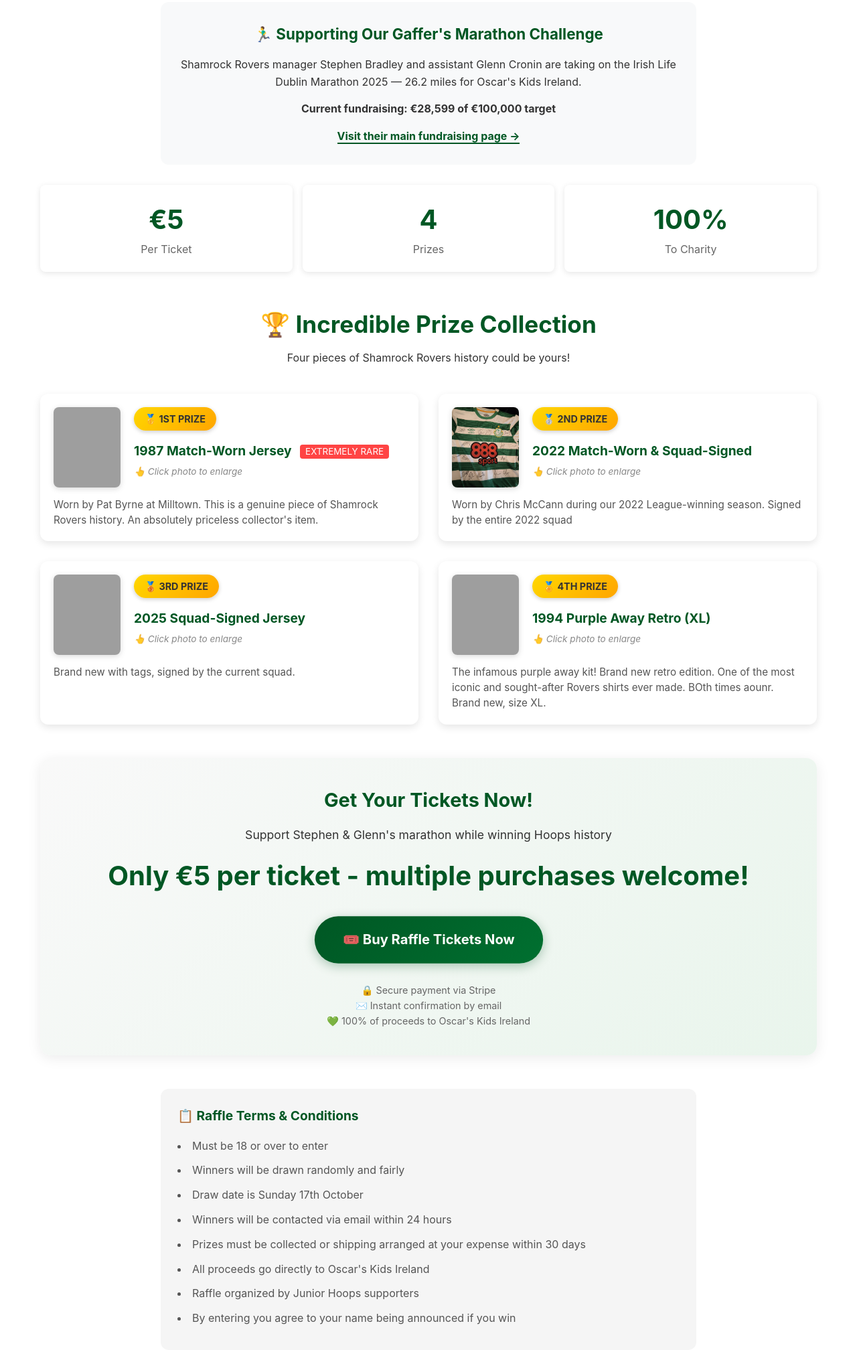
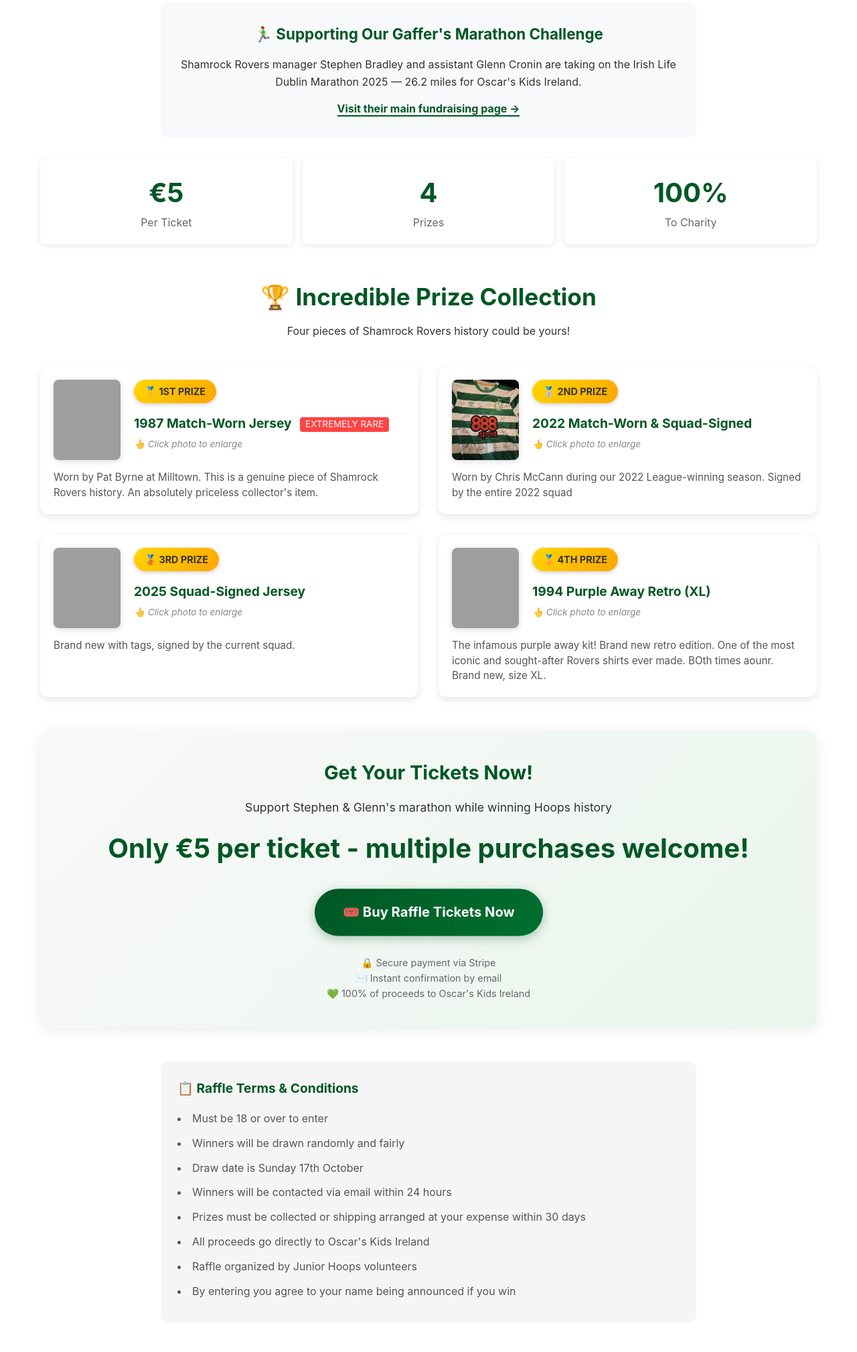
Before and after one commit to Shamrock-Rovers-Web/raffle-web, a plain HTML site: page index.html in a window 1280 px wide. Shown: the part 335-2354 px from the top of the page at 67% size. Drawn offline with Linux system fonts and the light colour scheme; grey boxes are pictures that could not be loaded.

Commit message:
Update index.html

```diff
--- a/index.html
+++ b/index.html
@@ -320,7 +320,7 @@
       <h3>🏃‍♂️ Supporting Our Gaffer's Marathon Challenge</h3>
       <p>Shamrock Rovers manager Stephen Bradley and assistant Glenn Cronin are taking on the Irish Life Dublin Marathon 2025 — 26.2 miles for Oscar's Kids Ireland.</p>
       <p style="margin-top: 15px;">
-        <strong>Current fundraising: €28,599 of €100,000 target</strong>
+        <strong></strong>
       </p>
       <p style="margin-top: 15px;">
         <a href="https://eventmaster.ie/fundraising/pages/SB63018192" class="charity-link" target="_blank">
@@ -424,7 +424,7 @@
         <li>Winners will be contacted via email within 24 hours</li>
         <li>Prizes must be collected or shipping arranged at your expense within 30 days</li>
         <li>All proceeds go directly to Oscar's Kids Ireland</li>
-        <li>Raffle organized by Junior Hoops supporters</li>
+        <li>Raffle organized by Junior Hoops volunteers</li>
         <li>By entering you agree to your name being announced if you win</li>
       </ul>
     </div>
```
